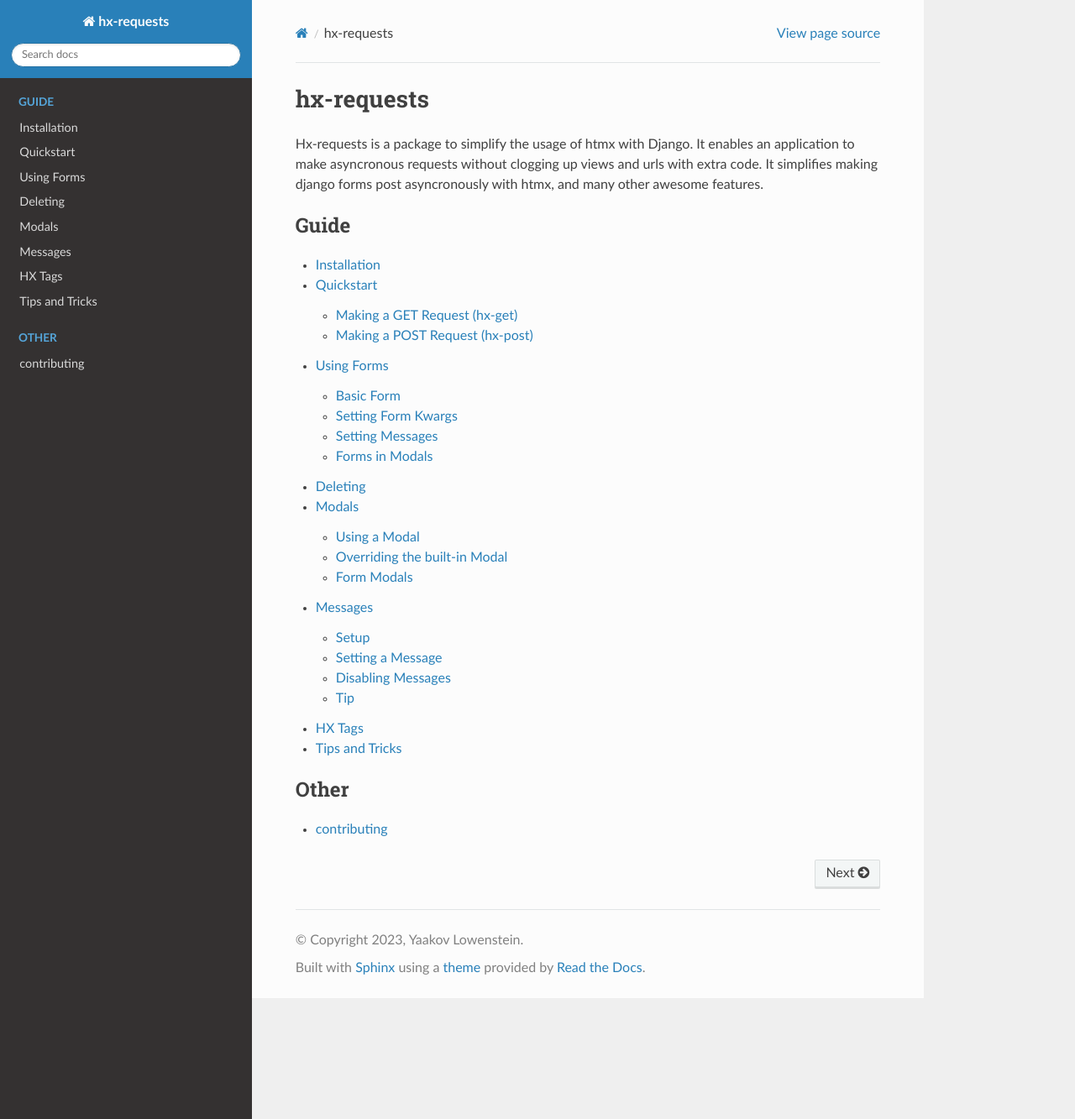
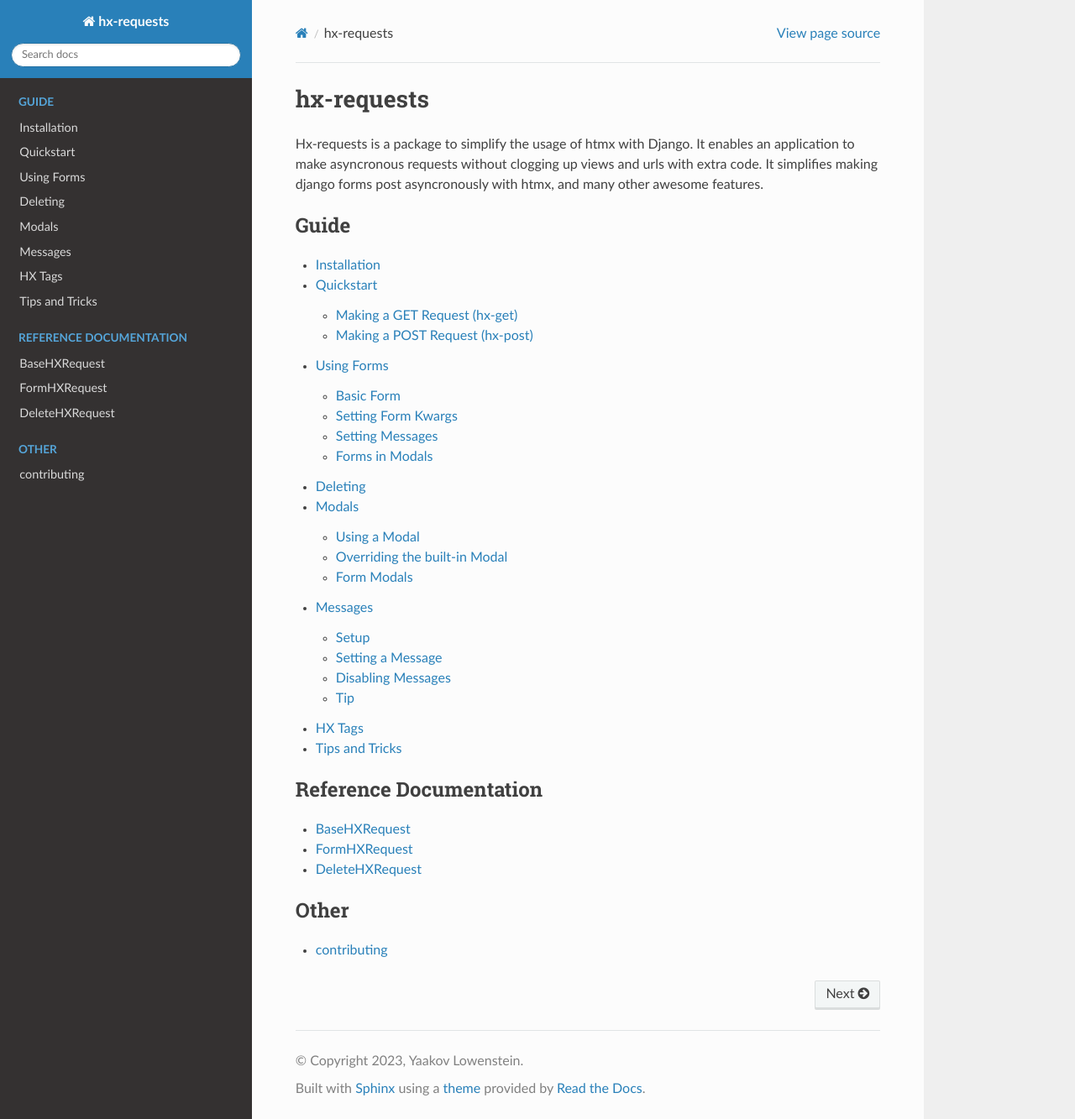
Before and after one commit to yaakovLowenstein/hx-requests, a Sphinx documentation site: the page built from docs/index.rst, in a window 1280 px wide and 1333 px high. Shown: the whole window at 84% size. Built offline with Sphinx 7.4.7 and the Read the Docs theme 2.0.0, drawn with Linux system fonts in a browser that asks for light colours; pages that are not in the unit, such as notebooks, are missing from menus.

Commit message:
docs: more

```diff
--- a/docs/index.rst
+++ b/docs/index.rst
@@ -31,6 +31,9 @@ with htmx, and many other awesome features.
    :caption: Reference Documentation
 
    autoapi/hx_requests/hx_requests/index
+   reference/BaseHXRequest
+   reference/FormHXRequest
+   reference/DeleteHXRequest
 
 
 
```
